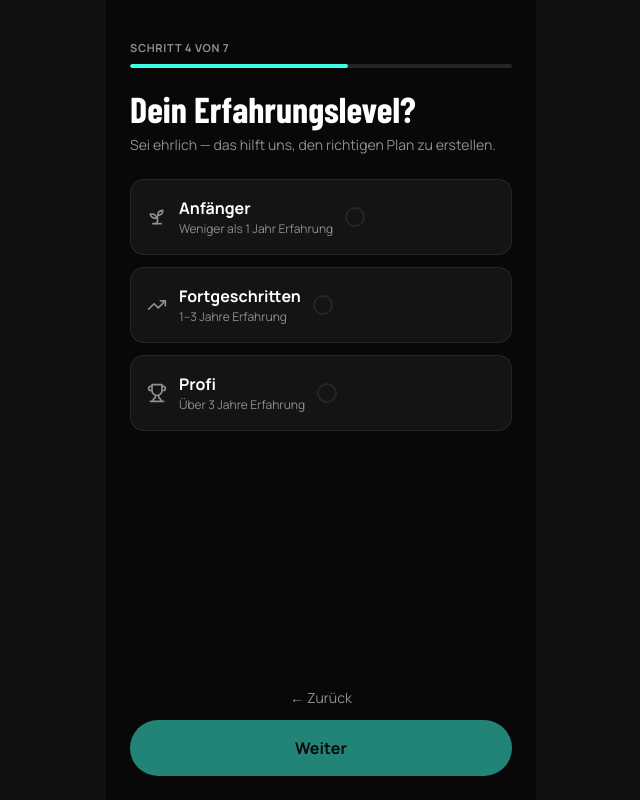
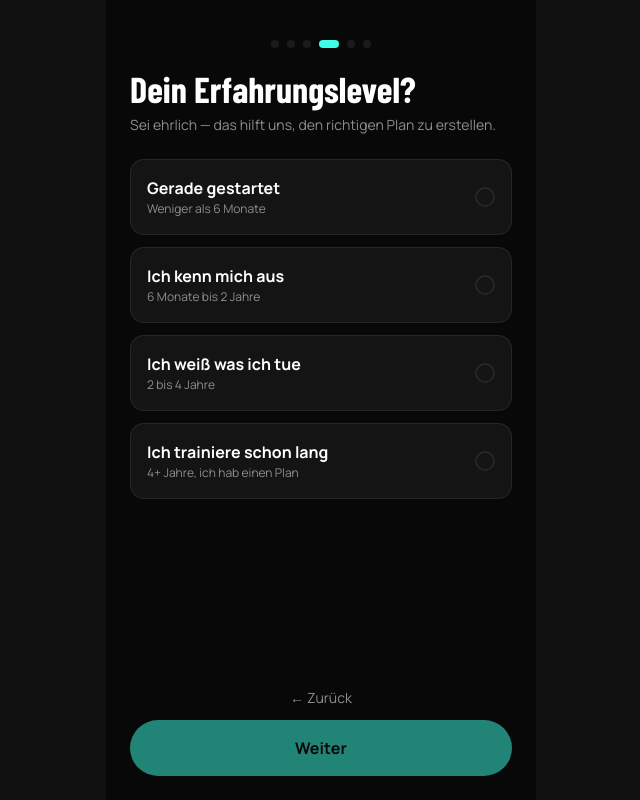
Before and after one commit to arvedianer/MyLife-Training, a Next.js app: page /onboarding/level in a window 1280 px wide. Shown: the whole page, without its empty margins (319-959 px from the left). Built offline with nearby package versions, Linux system fonts and the light colour scheme; a web font is replaced by a local one.

Commit message:
feat: onboarding level screen — 4 time-based options incl. experte, route to plan-preview

```diff
--- a/app/onboarding/level/page.tsx
+++ b/app/onboarding/level/page.tsx
@@ -1,40 +1,23 @@
 'use client';
 
-import { useState } from 'react';
-import { useRouter } from 'next/navigation';
-import { Sprout, TrendingUp, Trophy } from 'lucide-react';
+import { useState, Suspense } from 'react';
+import { useRouter, useSearchParams } from 'next/navigation';
 import { colors, typography, spacing, radius } from '@/constants/tokens';
 import { Button } from '@/components/ui/Button';
-import { ProgressBar } from '@/components/ui/ProgressBar';
+import { ProgressDots } from '@/components/onboarding/ProgressDots';
 import { useUserStore } from '@/store/userStore';
 import type { TrainingLevel } from '@/types/workout';
 
-const levels: { id: TrainingLevel; label: string; description: string; detail: string; icon: React.ElementType }[] = [
-  {
-    id: 'anfaenger',
-    label: 'Anfänger',
-    description: 'Weniger als 1 Jahr Erfahrung',
-    detail: 'Wir starten mit den Grundübungen und bauen Schritt für Schritt auf.',
-    icon: Sprout,
-  },
-  {
-    id: 'fortgeschritten',
-    label: 'Fortgeschritten',
-    description: '1–3 Jahre Erfahrung',
-    detail: 'Du kennst die Basics und willst systematisch vorankommen.',
-    icon: TrendingUp,
-  },
-  {
-    id: 'profi',
-    label: 'Profi',
-    description: 'Über 3 Jahre Erfahrung',
-    detail: 'Du trainierst seit Jahren konsequent und kennst deinen Körper.',
-    icon: Trophy,
-  },
+const LEVELS: { id: TrainingLevel; label: string; sub: string }[] = [
+  { id: 'anfaenger',     label: 'Gerade gestartet',       sub: 'Weniger als 6 Monate' },
+  { id: 'fortgeschritten', label: 'Ich kenn mich aus',    sub: '6 Monate bis 2 Jahre' },
+  { id: 'profi',         label: 'Ich weiß was ich tue',   sub: '2 bis 4 Jahre' },
+  { id: 'experte',       label: 'Ich trainiere schon lang', sub: '4+ Jahre, ich hab einen Plan' },
 ];
 
-export default function LevelPage() {
+function LevelContent() {
   const router = useRouter();
+  const searchParams = useSearchParams();
   const { profile, setOnboardingStep } = useUserStore();
   const [selected, setSelected] = useState<TrainingLevel | null>(
     (profile?.level as TrainingLevel) ?? null
@@ -46,7 +29,11 @@ export default function LevelPage() {
       profile: { ...s.profile, level: selected } as typeof s.profile,
     }));
     setOnboardingStep(4);
-    router.push('/onboarding/days');
+    const editParam = searchParams.get('edit');
+    const target = editParam === 'true'
+      ? '/onboarding/plan-preview?edit=true'
+      : '/onboarding/plan-preview';
+    router.push(target);
   };
 
   return (
@@ -61,12 +48,7 @@ export default function LevelPage() {
       }}
     >
       {/* Progress */}
-      <div style={{ display: 'flex', flexDirection: 'column', gap: spacing[2] }}>
-        <span style={{ ...typography.label, color: colors.textMuted }}>
-          SCHRITT 4 VON 7
-        </span>
-        <ProgressBar progress={4 / 7} />
-      </div>
+      <ProgressDots total={6} current={4} />
 
       {/* Heading */}
       <div style={{ display: 'flex', flexDirection: 'column', gap: spacing[2] }}>
@@ -80,8 +62,7 @@ export default function LevelPage() {
 
       {/* Level Options */}
       <div style={{ display: 'flex', flexDirection: 'column', gap: spacing[3] }}>
-        {levels.map((level) => {
-          const Icon = level.icon;
+        {LEVELS.map((level) => {
           const isSelected = selected === level.id;
           return (
             <button
@@ -89,8 +70,8 @@ export default function LevelPage() {
               onClick={() => setSelected(level.id)}
               style={{
                 display: 'flex',
-                flexDirection: 'column',
-                gap: spacing[2],
+                alignItems: 'center',
+                gap: spacing[3],
                 padding: spacing[4],
                 backgroundColor: isSelected ? colors.accentBg : colors.bgCard,
                 border: `1px solid ${isSelected ? colors.accent : colors.border}`,
@@ -100,19 +81,16 @@ export default function LevelPage() {
                 transition: 'all 0.15s',
               }}
             >
-              <div style={{ display: 'flex', alignItems: 'center', gap: spacing[3] }}>
-                <Icon size={20} color={isSelected ? colors.accent : colors.textMuted} />
-                <div>
+              <div style={{ flex: 1 }}>
                 <div style={{ ...typography.bodyLg, color: colors.textPrimary, fontWeight: '600' }}>
                   {level.label}
                 </div>
                 <div style={{ ...typography.bodySm, color: colors.textMuted }}>
-                    {level.description}
+                  {level.sub}
                 </div>
               </div>
               <div
                 style={{
-                    marginLeft: 'auto',
                   width: '20px',
                   height: '20px',
                   borderRadius: '50%',
@@ -122,12 +100,6 @@ export default function LevelPage() {
                   flexShrink: 0,
                 }}
               />
-              </div>
-              {isSelected && (
-                <p style={{ ...typography.bodySm, color: colors.accent, marginLeft: '32px' }}>
-                  {level.detail}
-                </p>
-              )}
             </button>
           );
         })}
@@ -154,3 +126,11 @@ export default function LevelPage() {
     </div>
   );
 }
+
+export default function LevelPage() {
+  return (
+    <Suspense>
+      <LevelContent />
+    </Suspense>
+  );
+}
```
Lines whose indentation alone changed are shown as unchanged.
